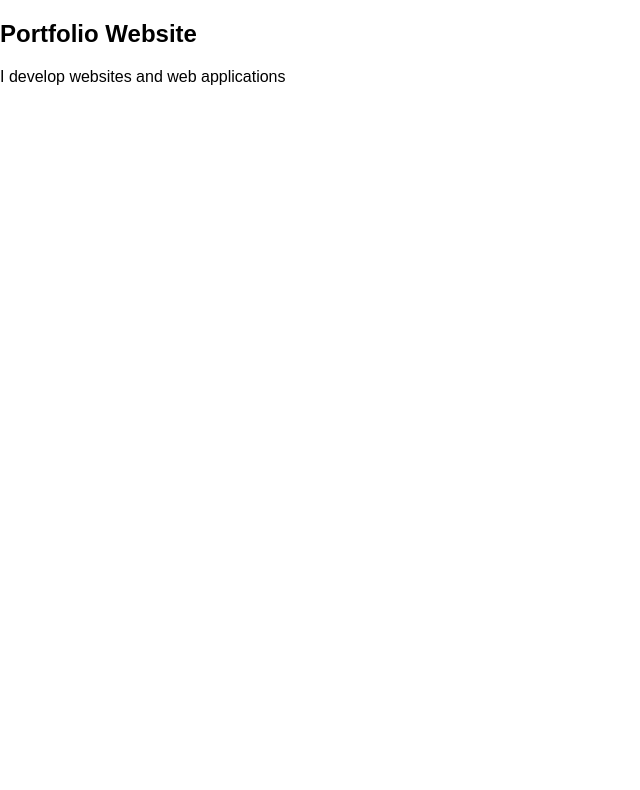
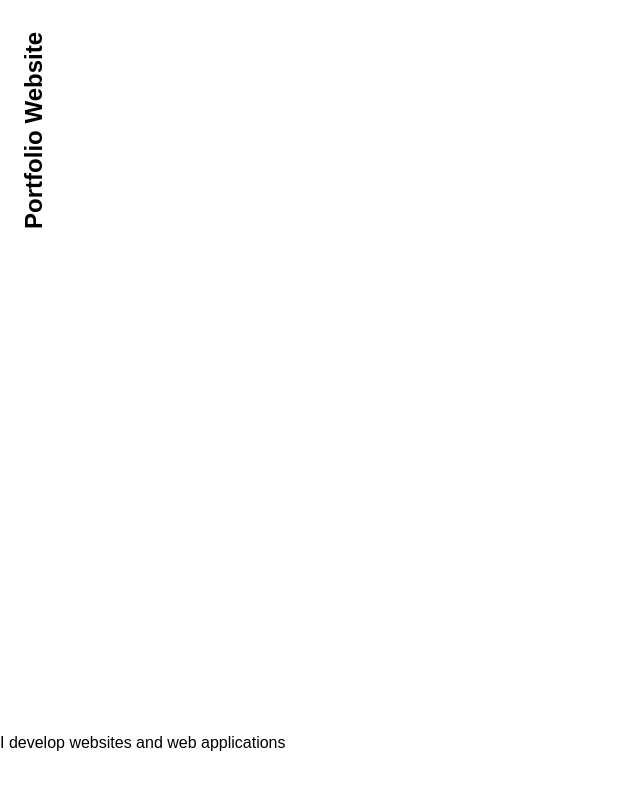
Before and after one commit to kimshuk/portfolio, a React (Create React App) app: page / in a window 1280 px wide. Shown: the top 790 px of the page, without its empty margins (0-640 px from the left). Built offline with nearby package versions, Linux system fonts and the light colour scheme.

Commit message:
main left div title and sub added

```diff
--- a/src/components/css/LeftDiv.css
+++ b/src/components/css/LeftDiv.css
@@ -1,15 +1,20 @@
 .leftNav {
+  display: flex;
   position: absolute;
   top: 0;
   bottom: 0;
   width: 35%;
+  padding: 2em 0;
 }
 
-.logo-link {
+.main-logo-link {
+  position: absolute;
+  transform: rotate(-90deg) translate(-100%, 0);
+  transform-origin: 0 0;
   text-decoration: none;
 }
 
-.logo-title {
-  transform: rotate(90deg);
-  transform-origin: top right;
+.main-description {
+  display: flex;
+  align-items: flex-end;
 }
--- a/src/components/js/LeftDiv.js
+++ b/src/components/js/LeftDiv.js
@@ -4,10 +4,12 @@ import "../css/LeftDiv.css";
 const LeftDiv = () => {
   return (
     <section className="leftNav">
-      <a href="/" className="logo-link">
+      <a href="/" className="main-logo-link">
         <h1>Portfolio Website</h1>
       </a>
-      <p>I develop websites and web applications </p>
+      <p className="main-description">
+        I develop websites and web applications{" "}
+      </p>
     </section>
   );
 };
```
